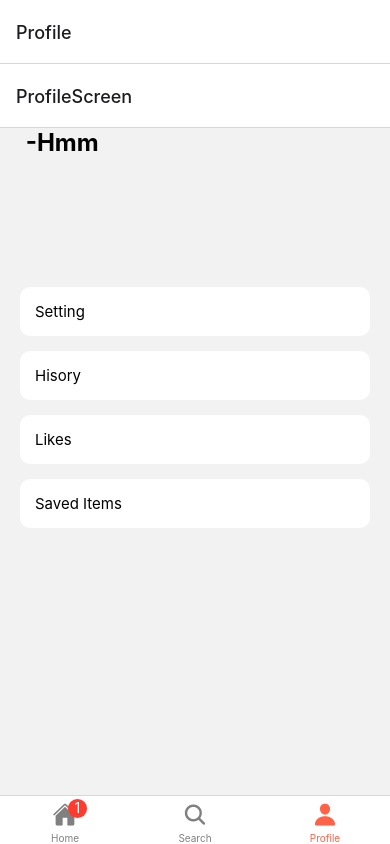
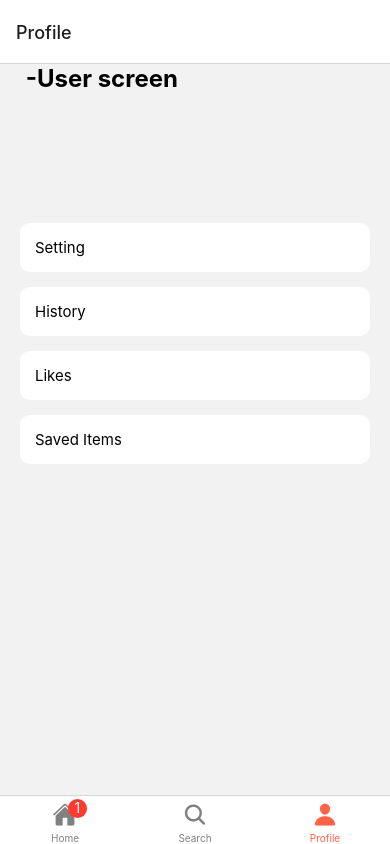
Before and after one commit to Cs262-BASSH/Client, a React Native app: screen /Profile in a window 390 px wide. Built offline with nearby package versions, Linux system fonts and the light colour scheme.

Commit message:
few changes in spelling and header

```diff
--- a/components/Profile.js
+++ b/components/Profile.js
@@ -15,13 +15,13 @@ function ProfileScreen({ navigation }) {
 
     <View style={styles.container}>
       <View style={styles.tasksWrapper}>
-        <Text style={styles.sectionTitle}> -Hmm</Text>
+        <Text style={styles.sectionTitle}> -User screen</Text>
         <View style={styles.itemsList}>
 
           {/* Touch Event */}
           <TouchableOpacity>
             <Text style={styles.items} onPress={() => navigation.navigate('Settings')}>Setting</Text>
-            <Text style={styles.items} onPress={() => navigation.navigate('History')}>Hisory</Text>
+            <Text style={styles.items} onPress={() => navigation.navigate('History')}>History</Text>
             <Text style={styles.items} onPress={() => navigation.navigate('Likes')}>Likes</Text>
             <Text style={styles.items} onPress={() => navigation.navigate('Saved Items')}>Saved Items</Text>
           </TouchableOpacity>
@@ -39,7 +39,7 @@ const Stack = createNativeStackNavigator();
 export default function Profile() {
   return (
     <Stack.Navigator>
-      <Stack.Screen name="ProfileScreen" component={ProfileScreen} />
+      <Stack.Screen name="ProfileScreen" component={ProfileScreen} options={{headerShown: false,}}/>
       <Stack.Screen name="Settings" component={Settings} />
       <Stack.Screen name="History" component={History} />
       <Stack.Screen name="Likes" component={Likes} />
--- a/components/Search.js
+++ b/components/Search.js
@@ -86,8 +86,8 @@ const Stack = createNativeStackNavigator();
 export default function Search() {
   return (
     <Stack.Navigator>
-      <Stack.Screen name="SearchScreen" component={SearchScreen} options={{headerShown: false,}}/>
-      <Stack.Screen name="Example" component={Example} options={{ title: "example Item list"}} />
+      <Stack.Screen name="SearchScreen" component={SearchScreen} options={{headerShown: false, gestureDirection: 'horizontal'} }/>
+      <Stack.Screen name="Example" component={Example} options={{ title: "example Item list" , gestureDirection: 'horizontal'}} />
     </Stack.Navigator>
   );
 }
@@ -95,6 +95,7 @@ export default function Search() {
 
 
 const styles = StyleSheet.create({
+
 
   container: {
     flex: 1,
--- a/components/Tabs.js
+++ b/components/Tabs.js
@@ -33,6 +33,7 @@ export default function Tabs() {
         },
         tabBarActiveTintColor: 'tomato',
         tabBarInactiveTintColor: 'gray',
+        shifting: true
       })}
     >
       {/* List of tabs */}
--- a/package.json
+++ b/package.json
@@ -14,7 +14,7 @@
     "@react-navigation/native": "^6.0.13",
     "@react-navigation/native-stack": "^6.9.0",
     "expo": "~45.0.0",
-    "expo-image-picker": "~13.1.1",
+    "expo-image-picker": "~13.3.1",
     "expo-status-bar": "~1.4.0",
     "react": "17.0.2",
     "react-dom": "17.0.2",
```
Also changed, not shown: 1 other file (tests, documents, lock files or other folders).
